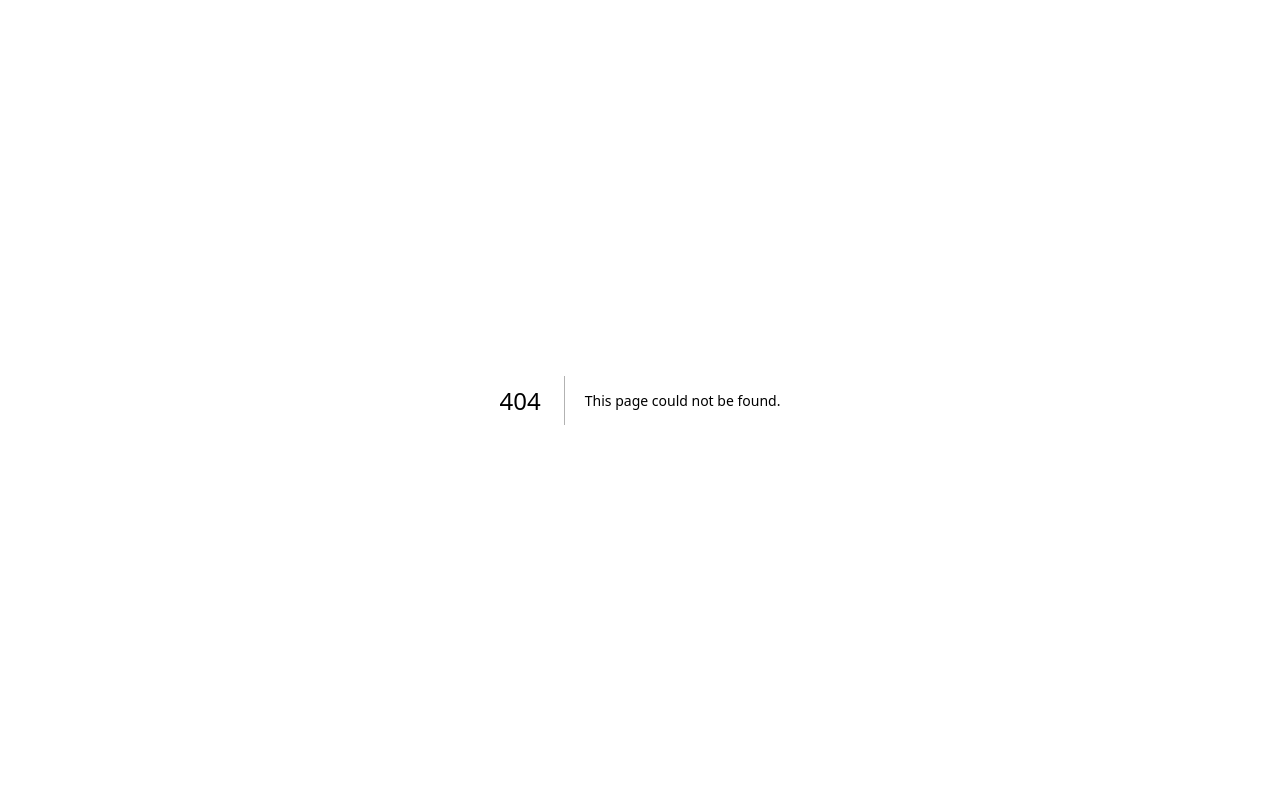
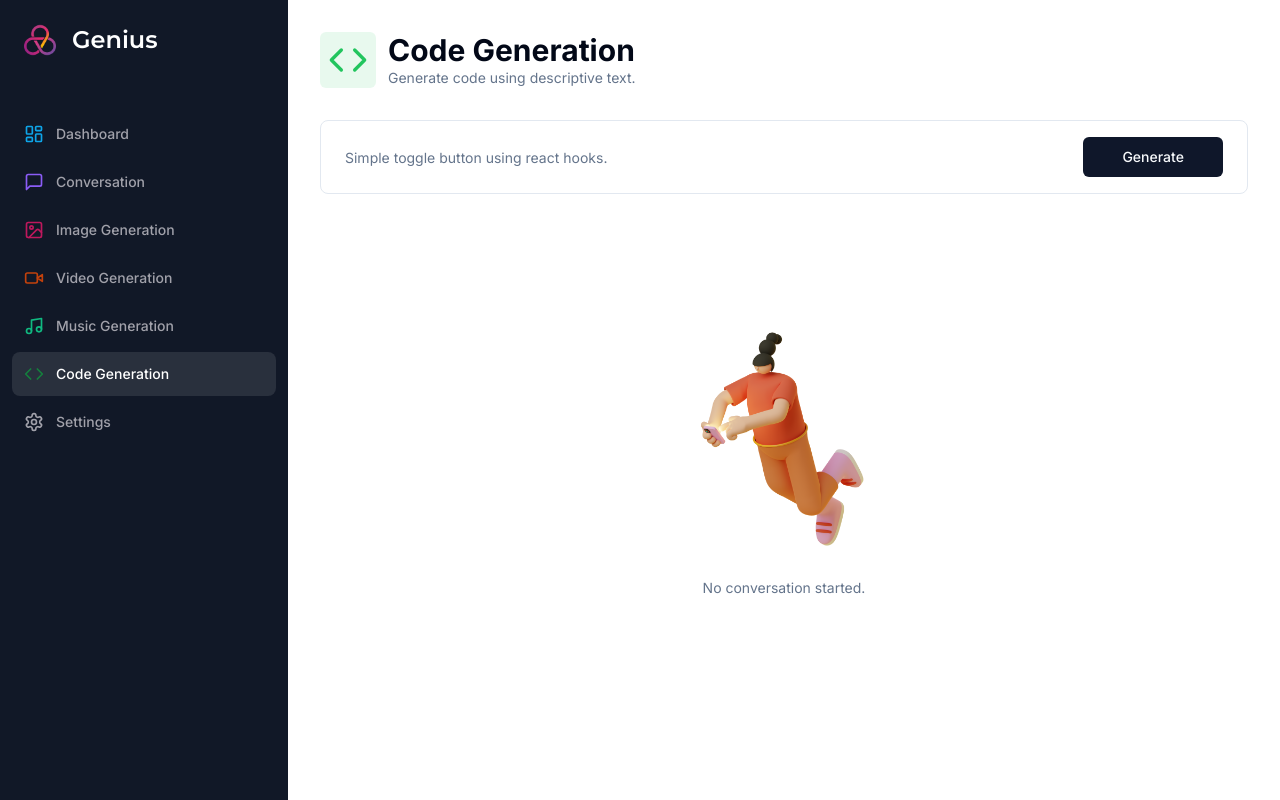
Before and after one commit to supersaifaljashamy/ai-saas, a Next.js app: page /code in a window 1280 px wide. Before the commit this address had no page. Built offline with nearby package versions, Linux system fonts and the light colour scheme.

Commit message:
Add code generation AI

```diff
--- /dev/null
+++ b/app/(dashboard)/(routes)/code/constants.ts
@@ -0,0 +1,7 @@
+import * as z from "zod";
+
+export const formSchema = z.object({
+  prompt: z.string().min(1, {
+    message: "Prompt is required."
+  }),
+});
--- /dev/null
+++ b/app/(dashboard)/(routes)/code/page.tsx
@@ -0,0 +1,134 @@
+"use client";
+
+import axios from "axios";
+import * as z from "zod";
+import { Code } from "lucide-react";
+import { useForm } from "react-hook-form";
+import { zodResolver } from "@hookform/resolvers/zod";
+import { cn } from "@/lib/utils";
+
+import { useRouter } from "next/navigation";
+import { useState } from "react";
+import ReactMarkdown from "react-markdown";
+
+import { Form, FormControl, FormField, FormItem } from "@/components/ui/form";
+import { Input } from "@/components/ui/input";
+import { Button } from "@/components/ui/button";
+import { Heading } from "@/components/heading";
+import { Empty } from "@/components/empty";
+import { Loader } from "@/components/loader";
+import { UserAvatar } from "@/components/user-avatar";
+import { BotAvatar } from "@/components/bot-avatar";
+
+import { formSchema } from "./constants";
+
+import { ChatCompletionMessageParam } from "openai/resources/index.mjs";
+
+const CodePage = () => {
+    const router = useRouter();
+    const [messages, setMessages] = useState<ChatCompletionMessageParam[]>([]);
+
+    const form = useForm<z.infer<typeof formSchema>>({
+        resolver: zodResolver(formSchema),
+        defaultValues: {
+            prompt: ""
+        }
+    });
+
+    const isLoading = form.formState.isSubmitting;
+
+    const onSubmit = async (values: z.infer<typeof formSchema>) => {
+        try {
+            const userMessage: ChatCompletionMessageParam = { role: "user", content: values.prompt };
+            const newMessages = [...messages, userMessage];
+
+            const response = await axios.post('/api/code', { messages: newMessages });
+            setMessages((current) => [...current, userMessage, response.data]);
+
+            form.reset();
+        } catch (error: any) {
+            console.log(error);
+        } finally {
+            router.refresh();
+        }
+      }
+
+
+    return(
+        <div>
+            <Heading
+                title="Code Generation"
+                description="Generate code using descriptive text."
+                icon={Code}
+                iconColor="text-green-500"
+                bgColor="bg-green-500/10"
+            />
+            <div className="px-4 lg:px-8">
+                <div>
+                    <Form {...form}>
+                        <form
+                            onSubmit={form.handleSubmit(onSubmit)}
+                            className="rounded-lg border w-full p-4 px-3 md:px-6 focus-within:shadow-sm grid grid-cols-12 gap-2"
+                        >
+                            <FormField
+                                name="prompt"
+                                render={({field}) => (
+                                    <FormItem className="col-span-12 lg:col-span-10">
+                                        <FormControl className="m-0 p-0">
+                                            <Input
+                                                className="border-0 outline-none focus-visible:ring-0 focus-visible:ring-transparent"
+                                                disabled={isLoading}
+                                                placeholder="Simple toggle button using react hooks."
+                                                {...field}
+                                            />
+                                        </FormControl>
+                                    </FormItem>
+                                )}
+                            />
+                            <Button className="col-span-12 lg:col-span-2 w-full" disabled={isLoading}>
+                                Generate
+                            </Button>
+                        </form>
+                    </Form>
+                </div>
+                <div className="space-y-4 mt-4">
+                    {isLoading && (
+                        <div className="p-8 rounded-lg w-full flex items-center justify-center bg-muted">
+                            <Loader />
+                        </div>
+                    )}
+                    {messages.length === 0 && !isLoading && (
+                        <Empty label="No conversation started." />
+                    )}
+                    <div className="flex flex-col-reverse gap-y-4">
+                        {messages.map((message) => (
+                            <div
+                                key={message.content}
+                                className={cn(
+                                "p-8 w-full flex items-start gap-x-8 rounded-lg",
+                                message.role === "user" ? "bg-white border border-black/10" : "bg-muted",
+                                )}
+                            >
+                                {message.role === "user" ? <UserAvatar /> : <BotAvatar />}
+                                <ReactMarkdown components={{
+                                    pre: ({ node, ...props }) => (
+                                    <div className="overflow-auto w-full my-2 bg-black/10 p-2 rounded-lg">
+                                        <pre {...props} />
+                                    </div>
+                                    ),
+                                    code: ({ node, ...props }) => (
+                                        <code className="bg-black/10 rounded-lg p-1" {...props} />
+                                    )
+                                }} className="text-sm overflow-hidden leading-7">
+                                    {message.content || ""}
+                                </ReactMarkdown>
+                            </div>
+                        ))}
+                    </div>
+                </div>
+            </div>
+        </div>
+    )
+}
+
+export default CodePage;
--- /dev/null
+++ b/app/api/code/route.ts
@@ -0,0 +1,47 @@
+import OpenAI from 'openai';
+
+import { auth } from "@clerk/nextjs";
+import { NextResponse } from "next/server";
+
+import { ChatCompletionMessageParam } from "openai/resources/index.mjs";
+
+const openai = new OpenAI({
+  apiKey: process.env.OPENAI_API_KEY
+});
+
+const instructionMessage: ChatCompletionMessageParam  = {
+  role: "system",
+  content: "You are a code generator. You must answer only in markdown code snippets. Use code comments for explanations."
+};
+
+export async function POST(
+    req: Request
+  ) {
+    try {
+      const { userId } = auth();
+      const body = await req.json();
+      const { messages  } = body;
+
+      if (!userId) {
+        return new NextResponse("Unauthorized", { status: 401 });
+      }
+
+      if (!openai.apiKey) {
+        return new NextResponse("OpenAI API Key not configured.", { status: 500 });
+      }
+
+      if (!messages) {
+        return new NextResponse("Messages are required", { status: 400 });
+      }
+
+      const response = await openai.chat.completions.create({
+        model: "gpt-3.5-turbo",
+        messages: [instructionMessage, ...messages]
+      });
+
+      return NextResponse.json(response.choices[0].message);
+    } catch (error) {
+      console.log('[CODE_ERROR]', error);
+      return new NextResponse("Internal Error", { status: 500 });
+    }
+  };
--- a/app/globals.css
+++ b/app/globals.css
@@ -80,3 +80,7 @@
     @apply bg-background text-foreground;
   }
 }
+
+.markdown > * {
+  all: revert;
+}
--- a/package.json
+++ b/package.json
@@ -24,6 +24,7 @@
     "react": "^18",
     "react-dom": "^18",
     "react-hook-form": "^7.49.0",
+    "react-markdown": "^9.0.1",
     "tailwind-merge": "^2.1.0",
     "tailwindcss-animate": "^1.0.7",
     "zod": "^3.22.4"
```
Also changed, not shown: 2 other files (tests, documents, lock files or other folders).
